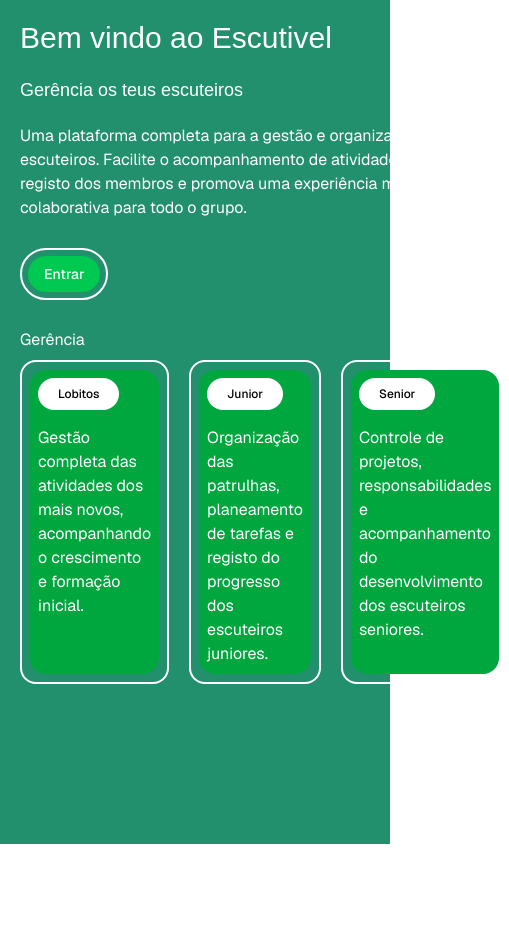
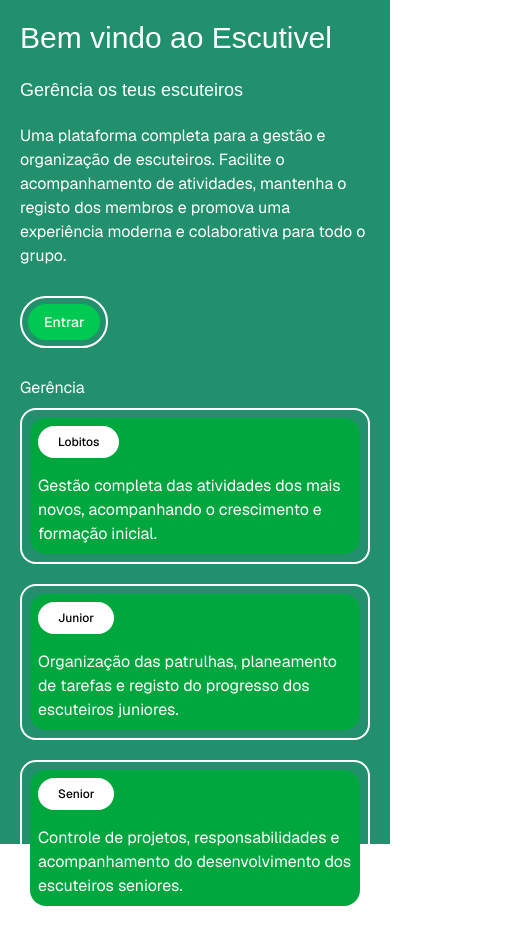
Before and after one commit to sedrac-slc/escutivel, a Next.js app: page / in a window 390 px wide. Shown: the whole page, 509 px wide, since content can reach past the window. Before the commit the page ends 844 px from the top, so only its background shows below. Built offline with nearby package versions, Linux system fonts and the light colour scheme; a web font is replaced by a local one.

Commit message:
responsive card

```diff
--- a/src/app/page.tsx
+++ b/src/app/page.tsx
@@ -40,7 +40,7 @@
             </div>
             <div className="">
               <div className="mb-2">Gerência</div>
-              <div className="flex gap-5 md:gap-10">
+              <div className="flex flex-col md:flex-row gap-5 md:gap-10">
                 {groups.map(it => (
                   <div className="border-2 border-white rounded-2xl p-2" key={it.name} >
                     <div className="bg-green-600 rounded-2xl p-2 flex flex-col gap-2 h-full">
```
